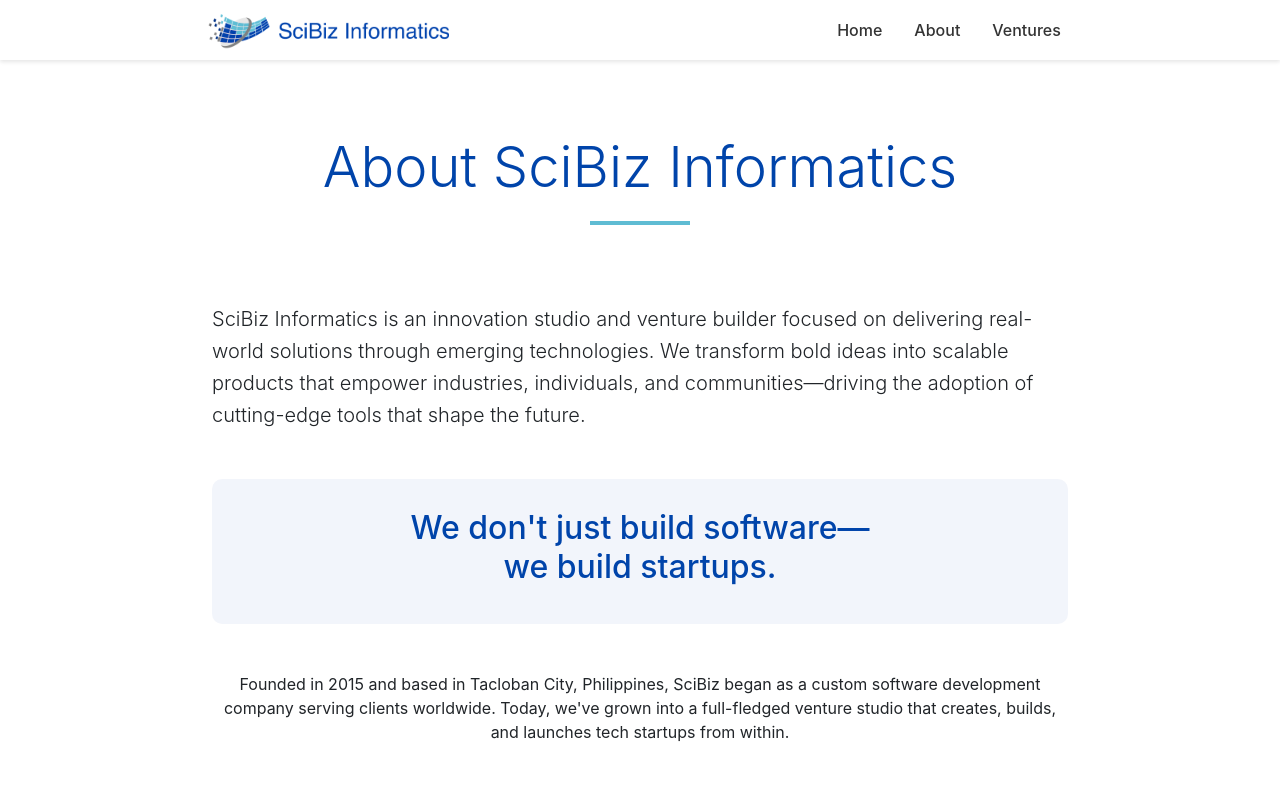
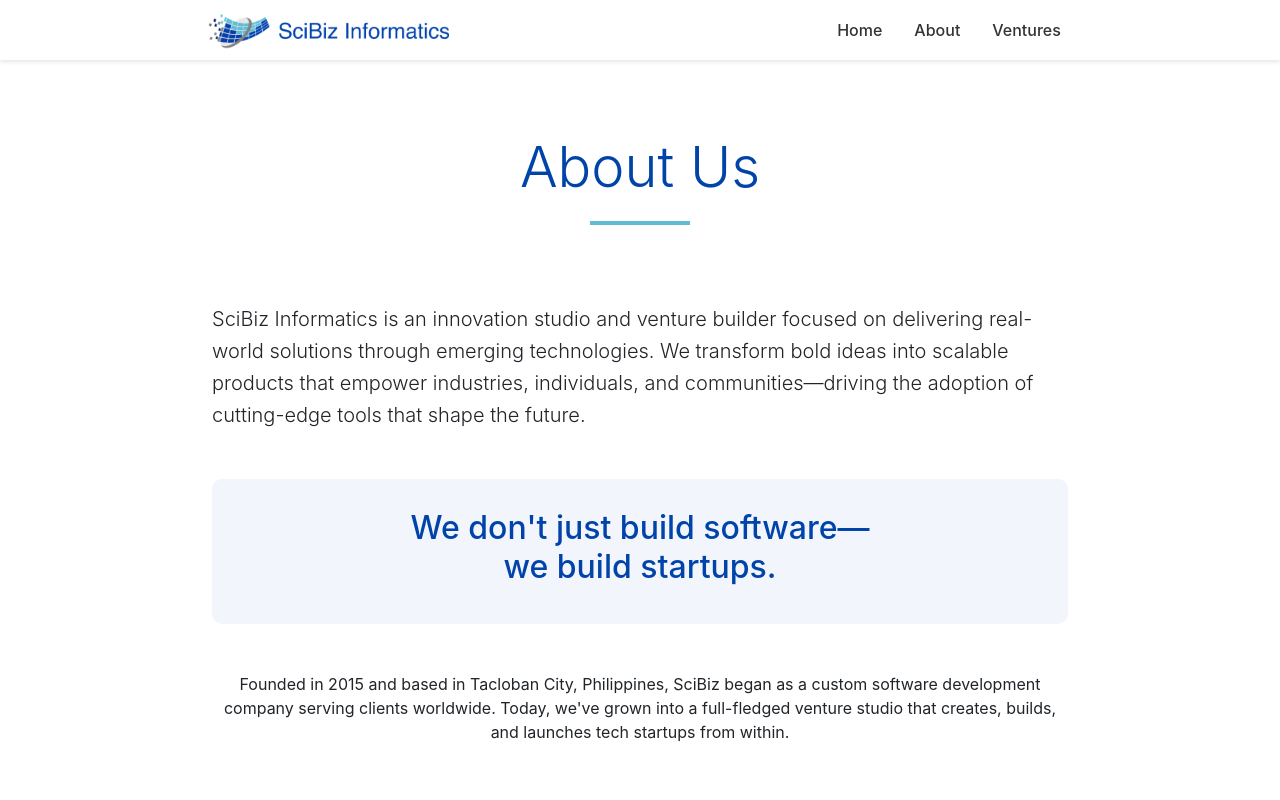
Before and after one commit to scibizinformatics/website, a Nuxt app: page /About in a window 1280 px wide. Shown: the top 800 px of the page. Built offline with nearby package versions, Linux system fonts and the light colour scheme.

Commit message:
Changed About page heading

```diff
--- a/pages/About.vue
+++ b/pages/About.vue
@@ -2,7 +2,7 @@
   <div class="about-page">
     <div class="hero-section text-center mb-5">
       <h1 class="display-4" style="color: #0044aa;">
-        About SciBiz Informatics
+        About Us
       </h1>
       <div class="hero-divider" />
     </div>
```
